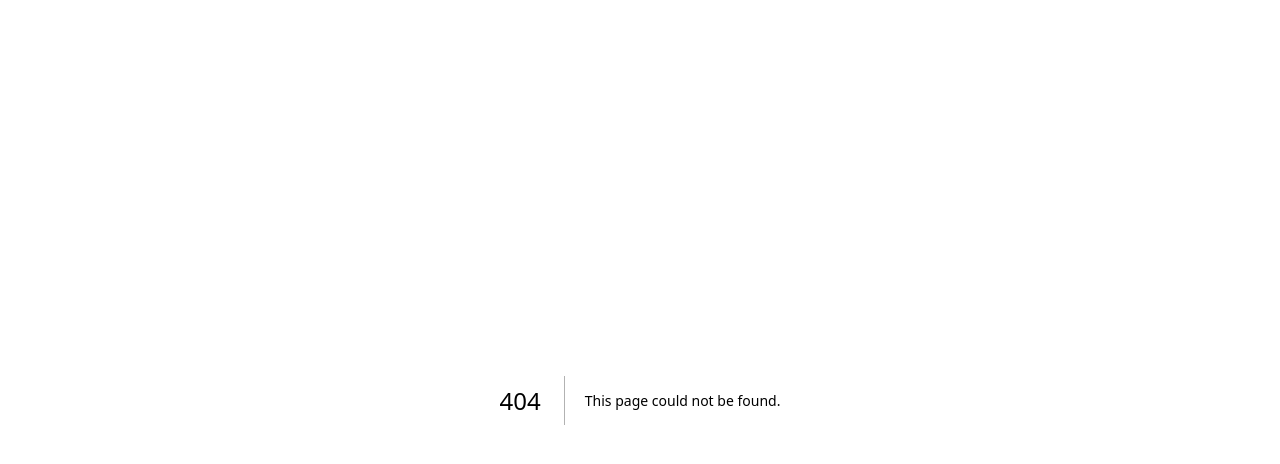
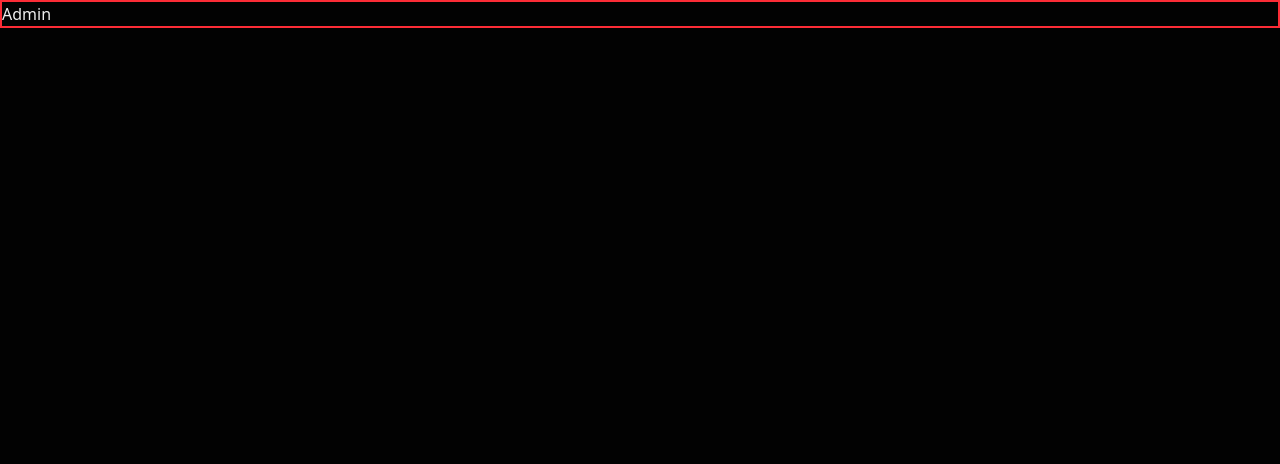
Before and after one commit to The-Leonardos/land-cover-mapping-frontend, a Next.js app: page /admin in a window 1280 px wide. Before the commit this address had no page. Shown: the top 464 px of the page. Built offline with nearby package versions, Linux system fonts and the light colour scheme.

Commit message:
feat: bootstrapped admin page

```diff
--- /dev/null
+++ b/src/app/(admin)/admin/page.tsx
@@ -0,0 +1,3 @@
+export default function AdminPage() {
+  return <h1>Admin</h1>;
+}
--- /dev/null
+++ b/src/app/(admin)/layout.tsx
@@ -0,0 +1,7 @@
+export default function AdminLayout({ children }: { children: React.ReactNode }) {
+  return (
+    <div className="container mx-auto border-2 border-red-500">
+      {children}
+    </div>
+  );
+}
```
